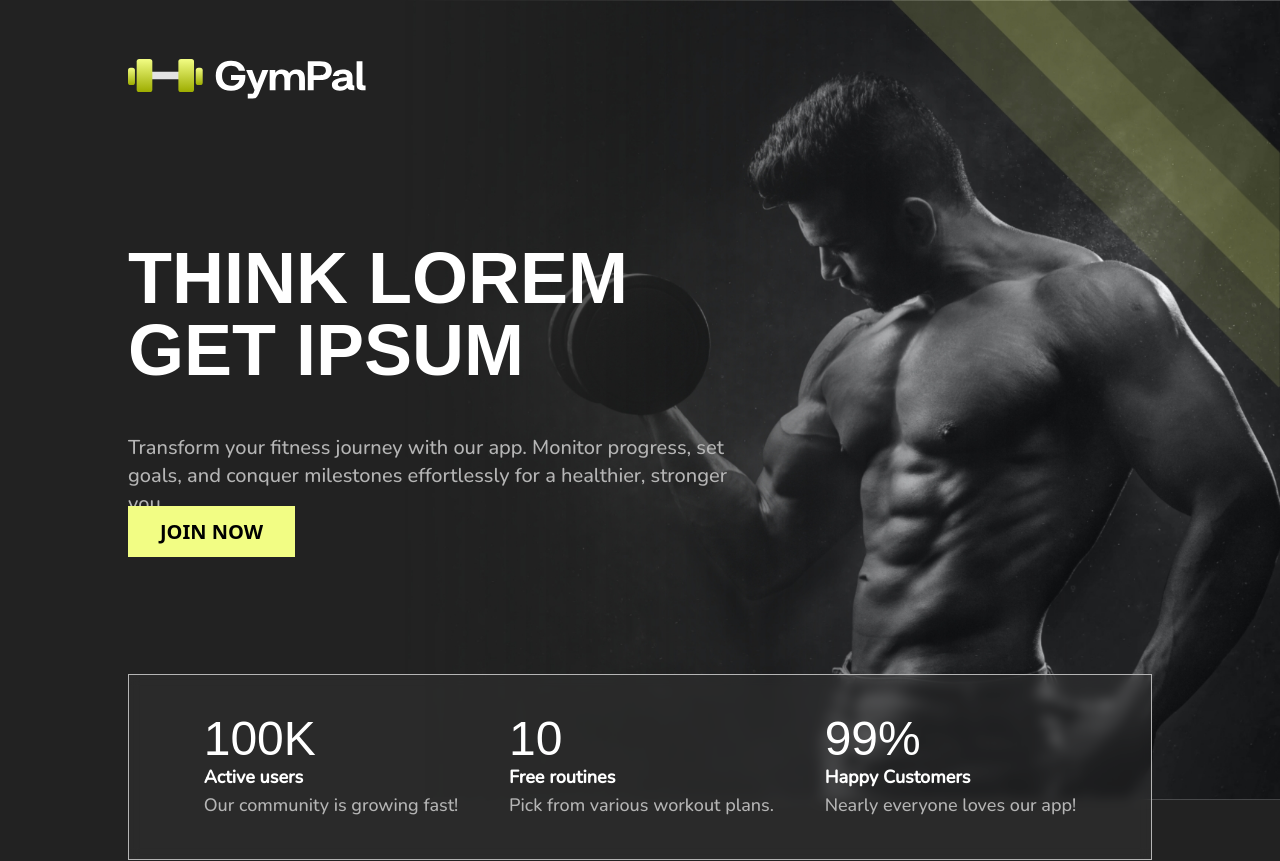
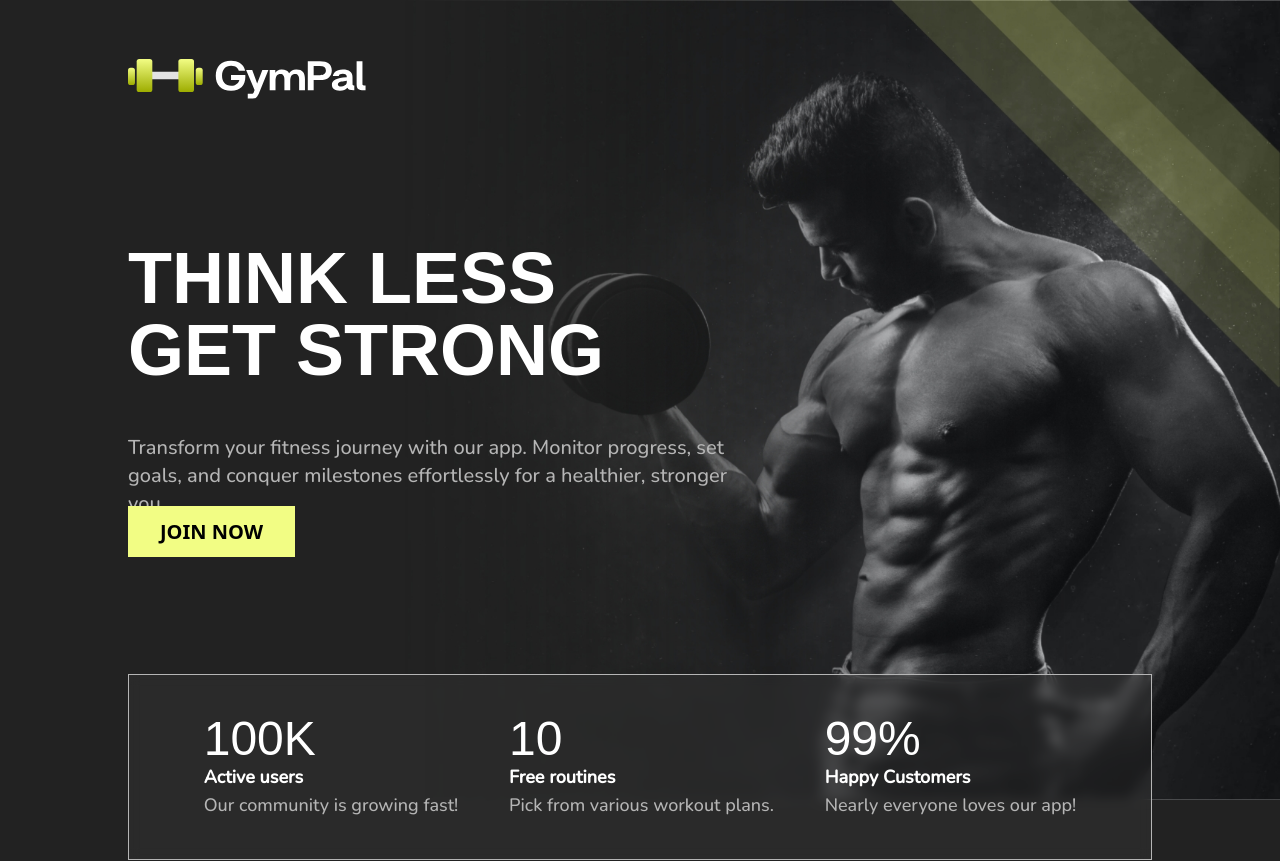
Before and after one commit to Zwirexx/gympal, a SvelteKit app: page / in a window 1280 px wide. Shown: the top 861 px of the page. Built offline with nearby package versions, Linux system fonts and the light colour scheme; some icons are missing; a web font is replaced by a local one.

Commit message:
Revert "krzysztof"
This reverts commit 7c84bbdf5904ce8a83fab8d43dddcbf5fa668af3.

```diff
--- a/src/routes/+page.svelte
+++ b/src/routes/+page.svelte
@@ -13,8 +13,8 @@
 	<div class="relative z-10">
 		<div class="lg:max-w-[60%]">
 			<div class="text-white text-7xl hakuna-sans font-bold">
-				<span class="block">THINK LOREM</span>
-				<span class="block">GET IPSUM</span>
+				<span class="block">THINK LESS</span>
+				<span class="block">GET STRONG</span>
 			</div>
 			<div>
 				<span class="block text-[#b5b5b5] text-xl nunito mt-6 md:mt-12"
```
